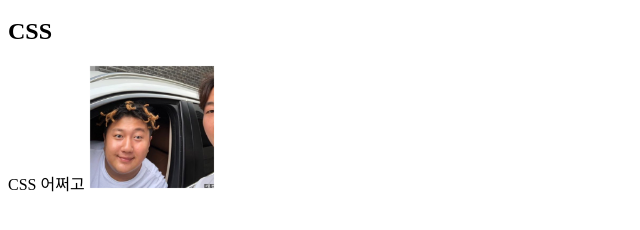
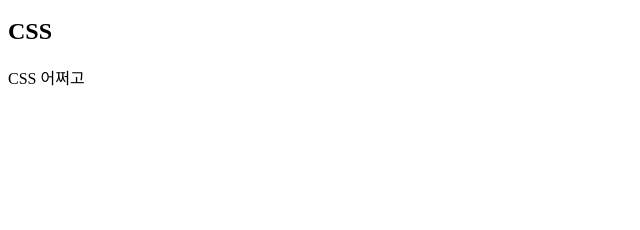
Before and after one commit to postmelon/web1, a plain HTML site: page 2.html in a window 1280 px wide. Shown: the part 136-366 px from the top of the page, without its empty margins (0-640 px from the left). Drawn offline with Linux system fonts and the light colour scheme.

Commit message:
Add files via upload

```diff
--- a/2.html
+++ b/2.html
@@ -17,7 +17,7 @@
 
 
 
-  <img width="10%" src="K-041.png">
+
   <br><br><br>
 
    </html>
```
